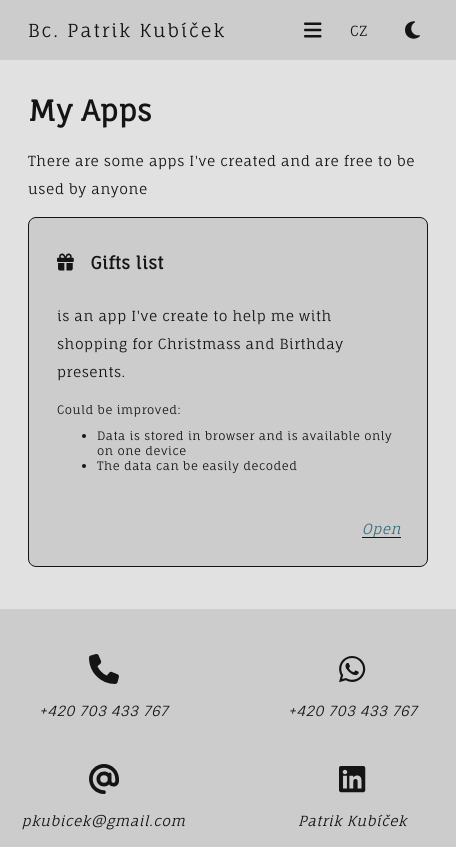
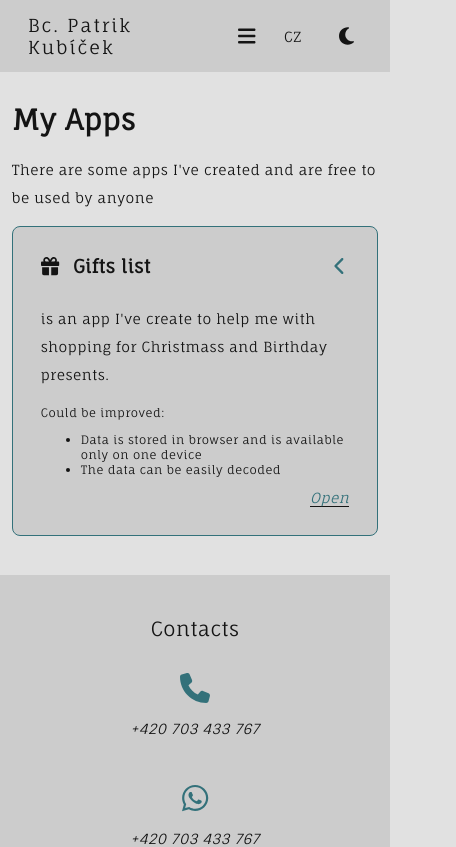
Before and after one commit to N0M3N/patrik-kubicek-2, an Angular app: page /apps in a window 390 px wide. Shown: the top 847 px of the page, 456 px wide, since content can reach past the window. Built offline with nearby package versions, Linux system fonts and the light colour scheme.

Commit message:
responsive

```diff
--- a/src/app/app.component.html
+++ b/src/app/app.component.html
@@ -24,6 +24,7 @@
     </div>
   </main>
   <div id="footer">
+    <div class="contacts-title">{{ 'contacts' | localize }}</div>
     <div class="contacts">
       <a class="contact" href="tel:+420703433767">
         <fa-icon [icon]="faPhone" />
--- a/src/app/app.component.scss
+++ b/src/app/app.component.scss
@@ -76,12 +76,26 @@
   }
 
   main {
-    padding: 1rem 2rem 3rem 2rem;
+    display: flex;
+    flex-direction: row;
+    justify-content: center;
+    padding-bottom: 2rem;
 
+    #content {
+      max-width: 800px;
+      padding: 3vw
+    }
   }
 
   #footer {
     padding-block: 3rem 2rem;
+
+    .contacts-title {
+      width: 100%;
+      text-align: center;
+      padding-bottom: 2rem;
+      font-size: 1.4rem;
+    }
 
     .contacts {
       display: flex;
@@ -104,6 +118,7 @@
 
         fa-icon {
           font-size: 30px;
+          color: var(--accent);
         }
       }
     }
@@ -146,6 +161,9 @@
         position: absolute !important;
         padding: 2rem;
         right: 0;
+        right: -8px;
+        min-width: 200px;
+        top: 42px;
       }
     }
   }
--- a/src/app/components/card/card.component.html
+++ b/src/app/components/card/card.component.html
@@ -1,6 +1,7 @@
 <div [class.opened]="_opened()" class="card-wrapper">
   <div class="card-title" (click)="_onToggle()">
     <ng-content select="[title]"></ng-content>
+    <fa-icon [icon]="faChevronDown"></fa-icon>
   </div>
   <div class="card-content">
     <ng-content select="[content]"></ng-content>
--- a/src/app/components/card/card.component.scss
+++ b/src/app/components/card/card.component.scss
@@ -1,67 +1,69 @@
 :host {
+  --padding: 2rem;
   --radius: 8px;
-  width: 60px;
-  height: 350px;
   background-color: var(--background-light);
-  border: 1px solid var(--color);
-  transition: width ease 1s;
+  border-top: 1px solid var(--accent);
+  border-left: 1px solid var(--accent);
+  border-right: 1px solid var(--accent);
   overflow: hidden;
-  position: relative;
-
-  &:first-of-type {
-    border-top-left-radius: var(--radius);
-    border-bottom-left-radius: var(--radius);
-  }
 
   &:last-of-type {
-    border-top-right-radius: var(--radius);
-    border-bottom-right-radius: var(--radius);
+    border-bottom: 1px solid var(--accent);
   }
 
   &:has(.opened) {
-    width: 400px;
+    .card-title {
+      font-weight: bold;
+      font-size: 130%;
+      padding-bottom: 1rem;
 
-    .card-title {
-      transform: rotate(0deg) scale(1.2);
-      bottom: calc(100% - 4rem);
-      left: 2rem;
-      width: calc(85% - 4rem);
-      font-weight: bold;
+      fa-icon {
+        rotate: 90deg;
+      }
     }
 
     .card-content {
       opacity: 1;
-      transition: opacity 1s ease .5s;
       pointer-events: all;
+      max-height: 1000px;
     }
   }
 
   .card-wrapper {
     height: 100%;
+    padding: var(--padding);
   }
 
   .card-title {
     cursor: pointer;
-    position: absolute;
-    transform: rotate(-90deg);
-    transform-origin: top left;
-    bottom: -.5rem;
-    left: 1rem;
-    transition: 1s ease;
-    transition-property: left, bottom, height, width, transform;
-    height: 30px;
-    width: 300px;
-    display: flex;
-    align-items: center;
+    transition: .5s ease;
+    transition-property: font-weight, font-size, padding-bottom;
+    display: grid;
+    grid-template-columns: auto max-content;
+    gap: 1rem;
+
+    fa-icon {
+      color: var(--accent);
+      transition: rotate 1s ease;
+    }
   }
 
   .card-content {
+    max-height: 0;
     opacity: 0;
-    padding: 2rem;
-    padding-top: 5rem;
-    width: 400px;
-    height: 100%;
     overflow: hidden;
     pointer-events: none;
+    transition: opacity .5s ease, max-height 1s ease;
   }
+
+  &:first-of-type {
+    border-top-left-radius: var(--radius);
+    border-top-right-radius: var(--radius);
+  }
+
+  &:last-of-type {
+    border-bottom-right-radius: var(--radius);
+    border-bottom-left-radius: var(--radius);
+  }
+
 }
--- a/src/app/components/card/card.component.ts
+++ b/src/app/components/card/card.component.ts
@@ -1,21 +1,26 @@
-import { Component, EventEmitter, HostListener, Input, Signal, signal } from '@angular/core';
+import { Component, EventEmitter, Input, Signal, signal } from '@angular/core';
 import { CommonModule } from '@angular/common';
+import { FaIconComponent } from '@fortawesome/angular-fontawesome';
+import { faChevronDown } from '@fortawesome/free-solid-svg-icons';
 
 @Component({
   selector: 'app-card',
   standalone: true,
-  imports: [CommonModule],
+  imports: [CommonModule, FaIconComponent],
   templateUrl: './card.component.html',
   styleUrl: './card.component.scss'
 })
 export class CardComponent {
   @Input() opened: boolean = false;
 
+  faChevronDown = faChevronDown;
+
   public order: number = 0;
   _opened: Signal<boolean> = signal(false);
   onToggle = new EventEmitter();
 
   _onToggle() {
+    console.log('toggled')
     this.onToggle.emit();
   }
 }
--- a/src/app/components/cards/cards.component.scss
+++ b/src/app/components/cards/cards.component.scss
@@ -1,6 +1,5 @@
 :host {
   display: grid;
-  grid-auto-flow: column;
-  grid-auto-columns: max-content;
-  justify-content: center;
+  grid-auto-flow: row;
+  width: 100%;
 }
--- a/src/app/pages/about/about.component.html
+++ b/src/app/pages/about/about.component.html
@@ -79,27 +79,27 @@
       <span>{{ 'czech' | localize }}</span>
       <span class="time-span">C2</span>
     </span>
-    <span content>{{ 'czech_main' | localize }}</span>
+    <span content><p>{{ 'czech_main' | localize }}</p></span>
   </app-card>
   <app-card>
     <span title class="about-card-title">
       <span>{{ 'english' | localize }}</span>
       <span class="time-span">C1</span>
     </span>
-    <span content>{{ 'english_main' | localize }}</span>
+    <span content><p>{{ 'english_main' | localize }}</p></span>
   </app-card>
   <app-card>
     <span title class="about-card-title">
       <span>{{ 'german' | localize }}</span>
       <span class="time-span">A1/A2</span>
     </span>
-    <span content>{{ 'german_main' | localize }}</span>
+    <span content><p>{{ 'german_main' | localize }}</p></span>
   </app-card>
   <app-card>
     <span title class="about-card-title">
       <span>{{ 'spanish' | localize }}</span>
       <span class="time-span">A1/A2</span>
     </span>
-    <span content>{{ 'spanish_main' | localize }}</span>
+    <span content><p>{{ 'spanish_main' | localize }}</p></span>
   </app-card>
 </app-cards>
--- a/src/assets/localizations/en.json
+++ b/src/assets/localizations/en.json
@@ -1,6 +1,7 @@
 {
-  "home_helloWorld": "Hello World",
-  "home_whoIam": "I'm Patrik, a freelance software developer focused on front-end but not affraid to dig deep in the back-end development.",
+  "contacts": "Contacts",
+  "home_helloWorld": "Hello World,",
+  "home_whoIam": "my name's Patrik and I'm a freelance software developer focused on front-end but not affraid of back-end development.",
   "home_experience": "Experience",
   "home_employee": "For 5 years employed in a world-wide company",
   "home_freelancing": "1.5+ year freelancing",
```
Also changed, not shown: src/assets/localizations/cz.json (+4 -3 lines).
